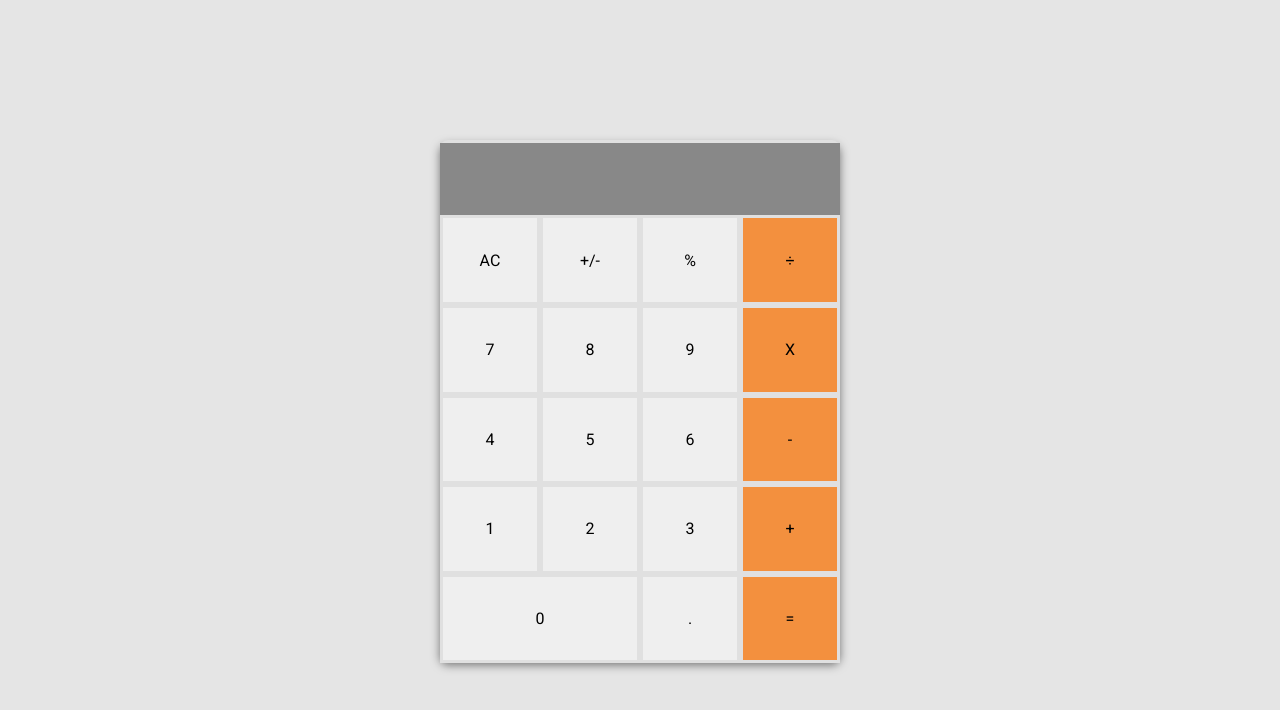
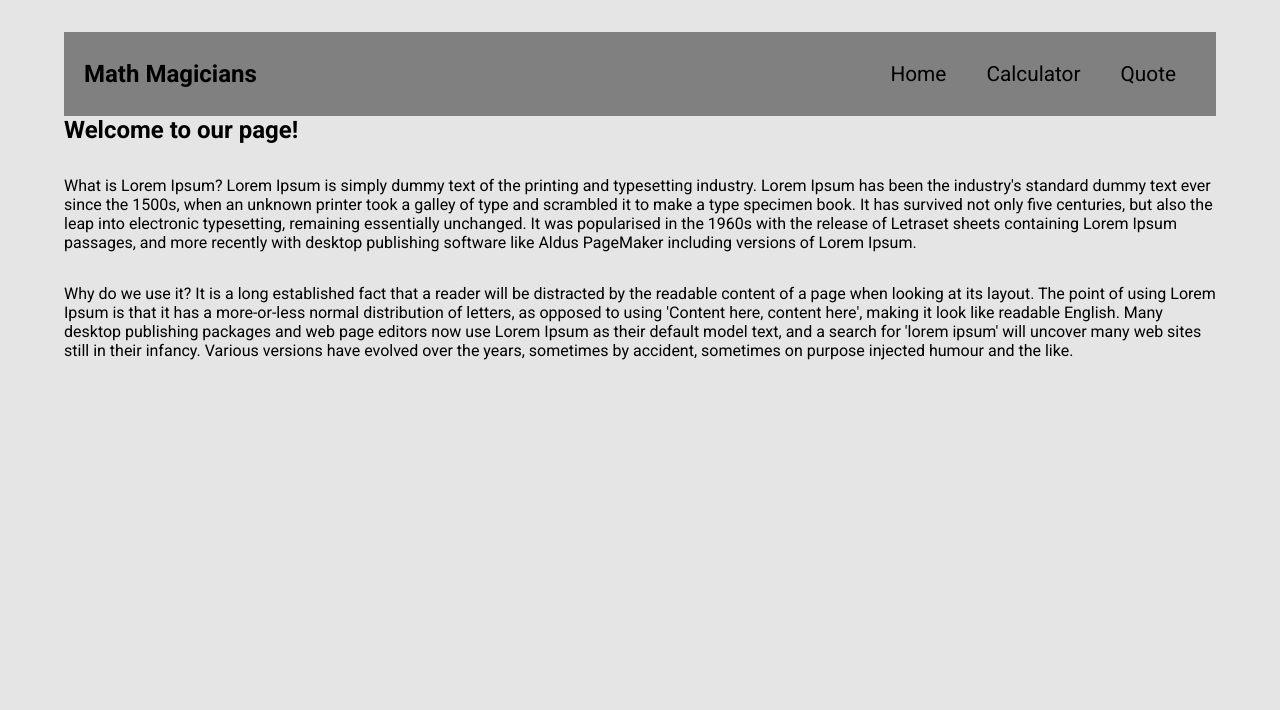
Before and after one commit to Alabi12/math-magicians-calculatorApp, a React (Create React App) app: page / in a window 1280 px wide. Shown: the top 710 px of the page. Built offline with nearby package versions, Linux system fonts and the light colour scheme.

Commit message:
add the pages

```diff
--- a/package.json
+++ b/package.json
@@ -9,6 +9,7 @@
     "big.js": "^6.2.1",
     "react": "^18.2.0",
     "react-dom": "^18.2.0",
+    "react-router-dom": "^6.4.5",
     "react-scripts": "5.0.1",
     "web-vitals": "^2.1.4"
   },
--- a/src/App.css
+++ b/src/App.css
@@ -28,10 +28,44 @@
 
 body {
   background-color: #e5e5e5;
-  display: grid;
-  justify-content: center;
+  max-height: 100vh;
+}
+
+.row {
+  width: 90%;
+  margin: auto;
+}
+
+.home {
+  margin-top: 2rem;
+}
+
+p {
+  margin-top: 2rem;
+}
+
+.navbar {
+  background-color: grey;
+  display: flex;
+  flex-direction: row;
   align-items: center;
-  grid-template-columns: 100%;
+  justify-content: space-between;
+  padding: 10px 20px;
+  cursor: pointer;
+  margin-top: 2rem;
+}
+
+.navbar ul {
+  display: flex;
+  flex-direction: row;
+  align-items: center;
+}
+
+.navbar li {
+  padding: 20px;
+  list-style: none;
+  border: none;
+  font-size: 1.3rem;
 }
 
 body::-webkit-scrollbar {
@@ -40,16 +74,15 @@ body::-webkit-scrollbar {
 
 .container {
   display: flex;
-  align-items: center;
-  justify-content: center;
-  padding: 0.5rem;
-  max-width: 750px;
+  justify-content: space-between;
+  padding: 2rem;
+  max-width: 700px;
   margin-left: auto;
   margin-right: auto;
 }
 
 .container .calculator {
-  height: 65vh;
+  height: 70vh;
   width: 400px;
   background-color: var(--main-black);
   border-radius: 0.5rem;
@@ -68,7 +101,7 @@ button {
 .c-wrapper {
   display: grid;
   grid-auto-rows: 1% 28% 11% 51%;
-  height: 50%;
+  height: 60%;
 }
 
 .c-screen {
@@ -142,7 +175,7 @@ button {
 
   .container {
     grid-template-columns: repeat(2, 1fr);
-    padding: unset;
+    padding: 2rem;
     width: 750px;
   }
 }
--- a/src/App.js
+++ b/src/App.js
@@ -1,6 +1,9 @@
 import React from 'react';
+import { Route, Routes, Link } from 'react-router-dom';
 import './App.css';
 import Calculator from './components/Calculator';
+import Home from './components/Home';
+import Quote from './components/Quote';
 
 class App extends React.Component {
   constructor(props) {
@@ -11,9 +14,41 @@ class App extends React.Component {
 
   render() {
     return (
-      <div className="container">
-        <Calculator />
-      </div>
+      <>
+        <div className="row">
+          <nav className="navbar">
+            <h1 className="text">Math Magicians</h1>
+            <ul>
+              <li>
+                <Link to="/" style={{ textDecoration: 'none', color: 'black' }}>
+                  Home
+                </Link>
+              </li>
+              <li>
+                <Link
+                  to="/calculator"
+                  style={{ textDecoration: 'none', color: 'black' }}
+                >
+                  Calculator
+                </Link>
+              </li>
+              <li>
+                <Link
+                  to="/quote"
+                  style={{ textDecoration: 'none', color: 'black' }}
+                >
+                  Quote
+                </Link>
+              </li>
+            </ul>
+          </nav>
+        </div>
+        <Routes>
+          <Route path="/" element={<Home />} />
+          <Route path="/calculator" element={<Calculator />} />
+          <Route path="/quote" element={<Quote />} />
+        </Routes>
+      </>
     );
   }
 }
--- a/src/components/Calculator.js
+++ b/src/components/Calculator.js
@@ -16,7 +16,8 @@ function Calculator() {
   };
 
   return (
-    <div>
+    <div className="container">
+      <h2>Let&apos;s do some maths!</h2>
       <div className="calculator">
         <div className="c-wrapper">
           <div className="ctc c-screen">
--- /dev/null
+++ b/src/components/Home.js
@@ -0,0 +1,42 @@
+/* eslint-disable react/no-unescaped-entities */
+import React from 'react';
+
+function Home() {
+  return (
+    <>
+      <div className="quote row">
+        <h2>Welcome to our page!</h2>
+        <div>
+          <p>
+            What is Lorem Ipsum? Lorem Ipsum is simply dummy text of the
+            printing and typesetting industry. Lorem Ipsum has been the
+            industry's standard dummy text ever since the 1500s, when an unknown
+            printer took a galley of type and scrambled it to make a type
+            specimen book. It has survived not only five centuries, but also the
+            leap into electronic typesetting, remaining essentially unchanged.
+            It was popularised in the 1960s with the release of Letraset sheets
+            containing Lorem Ipsum passages, and more recently with desktop
+            publishing software like Aldus PageMaker including versions of Lorem
+            Ipsum.
+          </p>
+        </div>
+        <div>
+          <p>
+            Why do we use it? It is a long established fact that a reader will
+            be distracted by the readable content of a page when looking at its
+            layout. The point of using Lorem Ipsum is that it has a more-or-less
+            normal distribution of letters, as opposed to using 'Content here,
+            content here', making it look like readable English. Many desktop
+            publishing packages and web page editors now use Lorem Ipsum as
+            their default model text, and a search for 'lorem ipsum' will
+            uncover many web sites still in their infancy. Various versions have
+            evolved over the years, sometimes by accident, sometimes on purpose
+            injected humour and the like.
+          </p>
+        </div>
+      </div>
+    </>
+  );
+}
+
+export default Home;
--- /dev/null
+++ b/src/components/Quote.js
@@ -0,0 +1,22 @@
+/* eslint-disable react/no-unescaped-entities */
+import React from 'react';
+
+function Quote() {
+  return (
+    <div className="home row">
+      <p>
+        What is Lorem Ipsum? Lorem Ipsum is simply dummy text of the printing
+        and typesetting industry. Lorem Ipsum has been the industry's standard
+        dummy text ever since the 1500s, when an unknown printer took a galley
+        of type and scrambled it to make a type specimen book. It has survived
+        not only five centuries, but also the leap into electronic
+        typesetting, remaining essentially unchanged. It was popularised in
+        the 1960s with the release of Letraset sheets containing Lorem Ipsum
+        passages, and more recently with desktop publishing software like
+        Aldus PageMaker including versions of Lorem Ipsum.
+      </p>
+    </div>
+  );
+}
+
+export default Quote;
--- a/src/index.js
+++ b/src/index.js
@@ -1,13 +1,16 @@
 import React from 'react';
 import ReactDOM from 'react-dom/client';
 import './index.css';
+import { BrowserRouter } from 'react-router-dom';
 import App from './App';
 import reportWebVitals from './reportWebVitals';
 
 const root = ReactDOM.createRoot(document.getElementById('root'));
 root.render(
   <React.StrictMode>
-    <App />
+    <BrowserRouter>
+      <App />
+    </BrowserRouter>
   </React.StrictMode>,
 );
 
```
Also changed, not shown: 1 other file (tests, documents, lock files or other folders).
